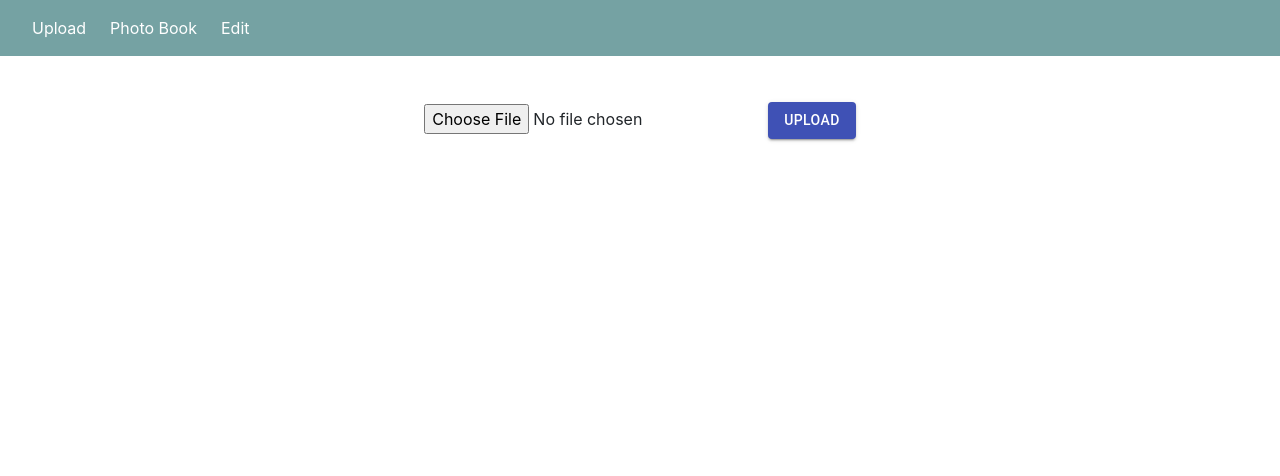
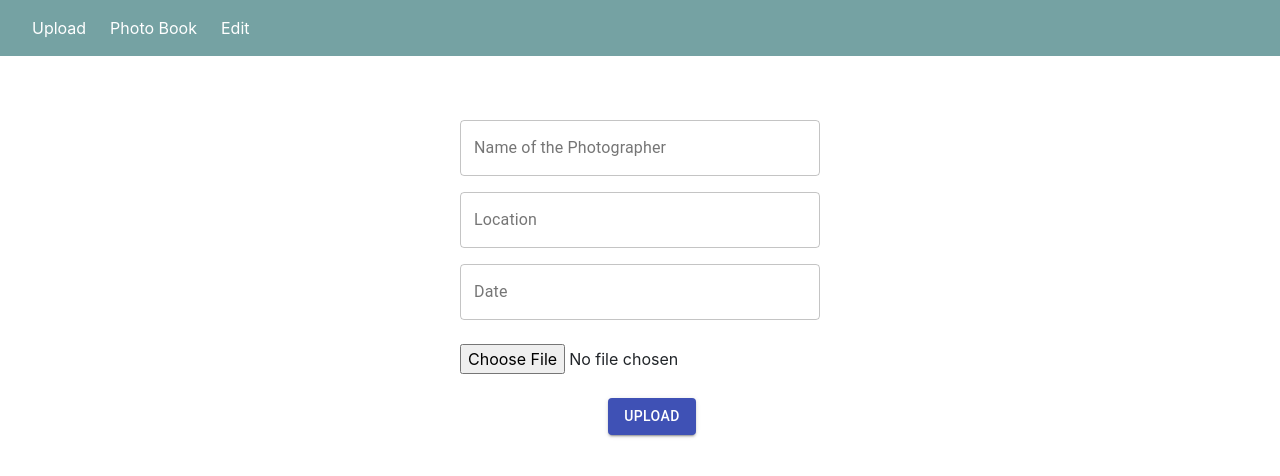
Before and after one commit to LBrahmadevara/PhotoBook-web-app, a React (Create React App) app in the folder react-flask-app/: page / in a window 1280 px wide. Shown: the top 476 px of the page. Built offline with nearby package versions, Linux system fonts and the light colour scheme.

Commit message:
added textfields in upload file

```diff
--- a/react-flask-app/src/App.js
+++ b/react-flask-app/src/App.js
@@ -1,4 +1,4 @@
-import React, { useState, useEffect } from "react";
+import React from "react";
 import { BrowserRouter as Router, Switch, Route, Link } from "react-router-dom";
 import "./App.css";
 import Upload from "./pages/Upload";
--- a/react-flask-app/src/pages/Upload.js
+++ b/react-flask-app/src/pages/Upload.js
@@ -1,63 +1,107 @@
-import React, { useState, useEffect } from "react";
-import { Button } from "@material-ui/core";
+import React, { useState } from "react";
+import { Button, TextField } from "@material-ui/core";
 import axios from "axios";
 
 const Upload = () => {
-//   let [file, setFile] = useState("");
+  let [file, setFile] = useState("");
+  let [msg, setMsg] = useState("");
+  let [name, setName] = useState("");
+  let [loc, setLoc] = useState("");
+  let [date, setDate] = useState("");
 
-  //   axios.get("/time").then((res) => console.log(res.data.time));
+  // const Bu = () => {
+  //   // axios.get("/time").then((res) => console.log(res.data.time));
+  //   let body={
+  //     'x': 'x'
+  //   }
+  //   axios.post('/time', body)
+  //   .then(res => console.log(res.data))
+  // }
 
-//     const API = () => {
-//       let form_data = new FormData();
-//       console.log(file);
-//       form_data.append("file", file);
-//       for (var key of form_data.entries()) {
-//           console.log(key[0] + ', ' + key[1]);
-//       }
-//       axios
-//         .post("http://localhost:5000/upload", form_data, {
-//           headers: { "Content-Type": "multipart/form-data" },
-//         })
-//         .then((res) => console.log(res.data));
-//     };
+  const API = () => {
+    let form_data = new FormData();
+    form_data.append("file", file);
+    form_data.append("name", name);
+    form_data.append("loc", loc);
+    form_data.append("date", date);
+    axios
+      .post("/upload", form_data, {
+        headers: { "Content-Type": "multipart/form-data" },
+      })
+      .then((res) => {
+        console.log(res.data);
+        if (res.data.url.length > 0) {
+          setMsg("Successfully uploaded");
+          setName("");
+          setLoc("");
+          setDate("");
+        }
+      });
+  };
 
-//   const uploadInput = (e) => {
-//     // console.log(e.target.files[0].name);
-//     setFile(e.target.files[0]);
-//   };
-//   const uploadButton = () => {
-//     // console.log(file);
-//     API();
-//   };
+  const uploadInput = (e) => {
+    setFile(e.target.files[0]);
+  };
+  const uploadButton = () => {
+    API();
+  };
   return (
     <div className="d-flex justify-content-center mt-4">
-      <form method="POST" action="/upload" encType="multipart/form-data">
-        <input type="file" name="file" className="mt-4" />
+      {/* <form method="POST" action="/upload" encType="multipart/form-data">
+        <input type="file" name="file" className="mt-4" /> */}
       {/* <input type="submit" className="mt-4 ml-4" /> */}
-        <Button
+      {/* <Button
             color="primary"
             variant="contained"
             type="submit"
           >
             Upload
           </Button>
-      </form>
-
-      {/* <form>
+      </form> */}
+      <div className="d-flex flex-column">
+        <form className="mt-4">
+          <div className="mt-3">
+            <TextField
+              id="outlined-basic"
+              label="Name of the Photographer"
+              fullWidth={true}
+              variant="outlined"
+              value={name}
+              onChange={(e) => setName(e.target.value)}
+            />
+          </div>
+          <div className="mt-3">
+            <TextField
+              id="outlined-basic"
+              label="Location"
+              fullWidth={true}
+              variant="outlined"
+              value={loc}
+              onChange={(e) => setLoc(e.target.value)}
+            />
+          </div>
+          <div className="mt-3">
+            <TextField
+              id="outlined-basic"
+              label="Date"
+              fullWidth={true}
+              variant="outlined"
+              value={date}
+              onChange={(e) => setDate(e.target.value)}
+            />
+          </div>
           <div className="mt-4 mr-3">
             <input type="file" onChange={uploadInput} />
           </div>
           <div className="mt-4 ml-4">
-          <Button
-            color="primary"
-            variant="contained"
-            onClick={uploadButton}
-            type="submit"
-          >
+            <Button color="primary" variant="contained" onClick={uploadButton}>
               Upload
             </Button>
+            {/* <Button onClick={Bu}>Time</Button> */}
           </div>
-      </form> */}
+        </form>
+        <div className="mt-4">{msg}</div>
+      </div>
     </div>
   );
 };
```
Also changed, not shown: 1 other file (tests, documents, lock files or other folders). Lines whose indentation alone changed are shown as unchanged.
